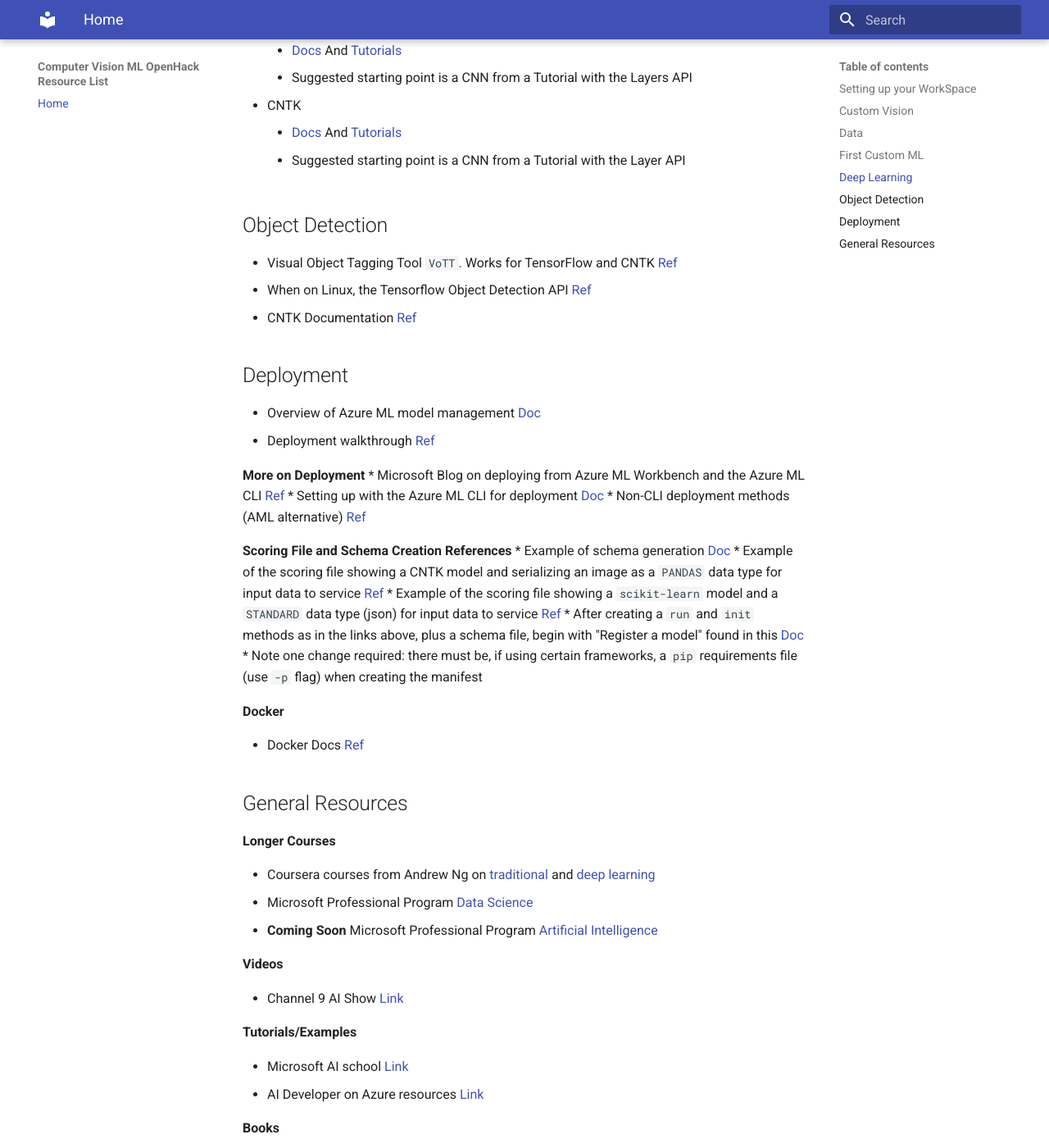
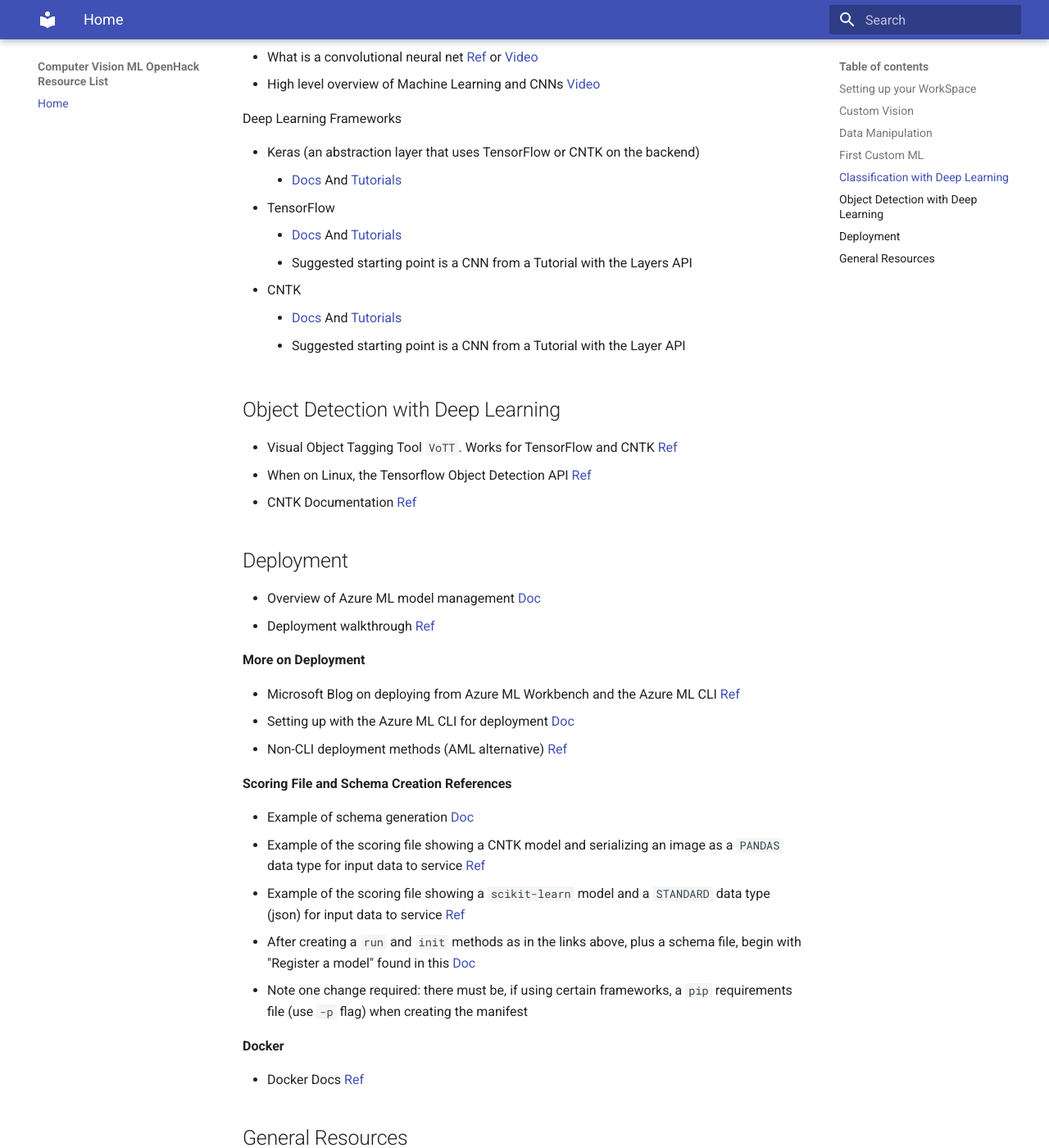
Before and after one commit to Azure/MLOpenHack-ComputerVision, an MkDocs documentation site: the page built from docs/index.md, in a window 1280 px wide and 1400 px high, scrolled down 2264 px. Shown: the whole window at 82% size. Built offline with MkDocs 1.6.1 and Material for MkDocs 9.7.7, drawn with Linux system fonts in a browser that asks for light colours; old or Windows-style settings are respelled for this version of MkDocs; some of the changed text lies outside the part shown.

Commit message:
section titles and some link updates

```diff
--- a/docs/index.md
+++ b/docs/index.md
@@ -39,7 +39,15 @@
 * Custom Vision Service Docs <a href="https://docs.microsoft.com/en-us/azure/cognitive-services/custom-vision-service/home" target="_blank">Docs</a>
 * Custom Vision Python SDK (Linux) <a href="https://docs.microsoft.com/en-us/azure/cognitive-services/custom-vision-service/python-tutorial" target="_blank">Ref</a>
 
-## Data
+**Notes on DSVM**
+
+* The `py35` environment contains the Azure ML CLI and must be activated in order to utilize it.
+    * To do so:  `/anaconda/envs/py35/bin/activate py35`
+* The `pip` command and `conda` command must include the path
+    * To call `pip`:  `/anaconda/envs/py35/bin/python -m pip install`
+    * To call `conda`:  `sudo /anaconda/envs/py35/bin/conda install`
+
+## Data Manipulation
 
 * Is your data ready for data science? <a href="https://docs.microsoft.com/en-us/azure/machine-learning/studio/data-science-for-beginners-is-your-data-ready-for-data-science" target="_blank">Doc</a>
 
@@ -61,12 +69,12 @@
 ## First Custom ML
 
 * `scikit-learn` algorithm cheatsheet <a href="http://scikit-learn.org/stable/index.html" target="_blank">Ref</a>
-* Non-parametric and parametric algorithm differences <a href="https://machinelearningmastery.com/parametric-and-nonparametric-machine-learning-algorithms/" target="_blank">Ref</a>
+* Non-parametric and parametric algorithm differences <a href="https://sebastianraschka.com/faq/docs/parametric_vs_nonparametric.html" target="_blank">Ref</a>
 * `scikit-learn` Machine Learning guide with vocabulary <a href="http://scikit-learn.org/stable/tutorial/basic/tutorial.html#introduction" target="_blank">Ref</a>
 * `scikit-learn` Supervised Learning <a href="http://scikit-learn.org/stable/tutorial/statistical_inference/supervised_learning.html" target="_blank">Ref</a>
 * `scikit-learn` General User Guide <a href="http://scikit-learn.org/stable/user_guide.html" target="_blank">Ref</a>
 
-## Deep Learning
+## Classification with Deep Learning
 
 * What is a convolutional neural net <a href="https://ujjwalkarn.me/2016/08/11/intuitive-explanation-convnets/" target="_blank">Ref</a> or <a href="https://www.youtube.com/watch?v=FmpDIaiMIeA" target="_blank">Video</a>
 * High level overview of Machine Learning and CNNs <a href="https://youtu.be/k-K3g4FKS_c" target="_blank">Video</a>
@@ -82,7 +90,7 @@
     * <a href="https://www.microsoft.com/en-us/cognitive-toolkit/" target="_blank">Docs</a> And <a href="https://cntk.ai/pythondocs/tutorials.html" target="_blank">Tutorials</a>
     * Suggested starting point is a CNN from a Tutorial with the Layer API
 
-## Object Detection
+## Object Detection with Deep Learning
 
 * Visual Object Tagging Tool `VoTT`. Works for TensorFlow and CNTK <a href="https://github.com/Microsoft/VoTT" target="_blank">Ref</a>
 * When on Linux, the Tensorflow Object Detection API <a href="https://github.com/tensorflow/models/tree/master/research/object_detection" target="_blank">Ref</a>
@@ -94,12 +102,14 @@
 * Deployment walkthrough <a href="https://michhar.github.io/deploy-with-azureml-cli-boldly/" target="_blank">Ref</a>
 
 **More on Deployment**
+
 * Microsoft Blog on deploying from Azure ML Workbench and the Azure ML CLI <a href="https://blogs.technet.microsoft.com/machinelearning/2017/09/25/deploying-machine-learning-models-using-azure-machine-learning/" target="_blank">Ref</a>
 * Setting up with the Azure ML CLI for deployment
 <a href="https://docs.microsoft.com/en-us/azure/machine-learning/preview/deployment-setup-configuration" target="_blank">Doc</a>
 * Non-CLI deployment methods (AML alternative) <a href="https://github.com/Azure/ACS-Deployment-Tutorial" target="_blank">Ref</a>
 
 **Scoring File and Schema Creation References**
+
 * Example of schema generation <a href="https://docs.microsoft.com/en-us/azure/machine-learning/preview/model-management-service-deploy#2-create-a-schemajson-file" target="_blank">Doc</a>
 * Example of the scoring file showing a CNTK model and serializing an image as a `PANDAS` data type for input data to service <a href="https://github.com/Azure/MachineLearningSamples-ImageClassificationUsingCntk/blob/master/scripts/deploymain.py" target="_blank">Ref</a>
 * Example of the scoring file showing a `scikit-learn` model and a `STANDARD` data type (json) for input data to service <a href="https://github.com/Azure/Machine-Learning-Operationalization/blob/master/samples/python/code/newsgroup/score.py" target="_blank">Ref</a>
```
